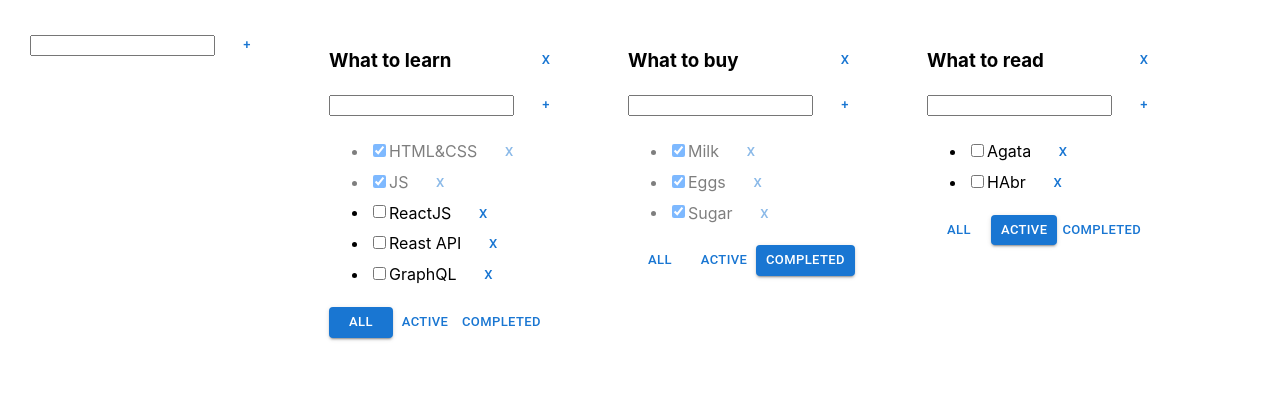
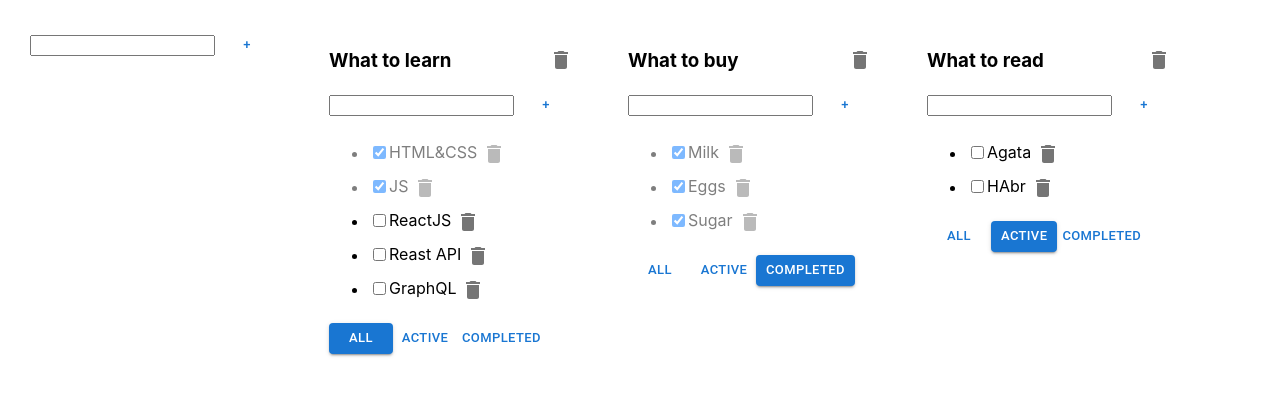
Before and after one commit to dyv21/one-moretodolist, a React (Create React App) app: page / in a window 1280 px wide. Shown: the top 396 px of the page. Built offline with nearby package versions, Linux system fonts and the light colour scheme.

Commit message:
add MUI for delete buttons

```diff
--- a/src/components/Task/TaskList.tsx
+++ b/src/components/Task/TaskList.tsx
@@ -2,6 +2,8 @@ import React, {ChangeEvent} from 'react';
 import {Btn} from "../Btn";
 import {TasksListPropsType} from "../TodoList/TodoList";
 import EditableSpan from "./EditableSpan";
+import {Delete} from "@mui/icons-material";
+import {IconButton} from "@mui/material";
 
 export type TaskType = {
   id: string
@@ -26,7 +28,9 @@ export const TaskList = (props: TasksListPropsType) => {
           <li key={id} className={isDone ? "is-done" : ""}>
             <input onChange={onCheckBoxChange} type="checkbox" checked={isDone}/>
             <EditableSpan title={title} onChange={onChangeTitleHandler}/>
-            <Btn onClickHandler={() => props.removeTask(id, props.todoListId)} title={'x'}/>
+            <IconButton size='small' onClick={() => props.removeTask(id, props.todoListId)}>
+              <Delete/>
+            </IconButton>
           </li>)
 
       })}
--- a/src/components/TodoList/TodoList.tsx
+++ b/src/components/TodoList/TodoList.tsx
@@ -4,6 +4,8 @@ import {TaskList, TaskType} from "../Task/TaskList";
 import {Btn} from "../Btn";
 import {FilterValuesType} from "../../App";
 import EditableSpan from "../Task/EditableSpan";
+import {IconButton} from "@mui/material";
+import {Delete} from "@mui/icons-material";
 
 export type TasksListPropsType = {
   tasks: Array<TaskType>,
@@ -44,7 +46,9 @@ export const TodoList = (props: TodoListPropsType) => {
     <div>
       <div className="todolist-title-container">
         <h3><EditableSpan title={props.title} onChange={onChangeTitleHandler}/></h3>
-        <Btn title={'x'} onClickHandler={() => props.removeTodolistHandler(props.id)}/>
+        <IconButton size='small' onClick={() => props.removeTodolistHandler(props.id)}>
+          <Delete/>
+        </IconButton>
       </div>
 
       <AddInputForm addItem={addTaskCallBack}/>
```
